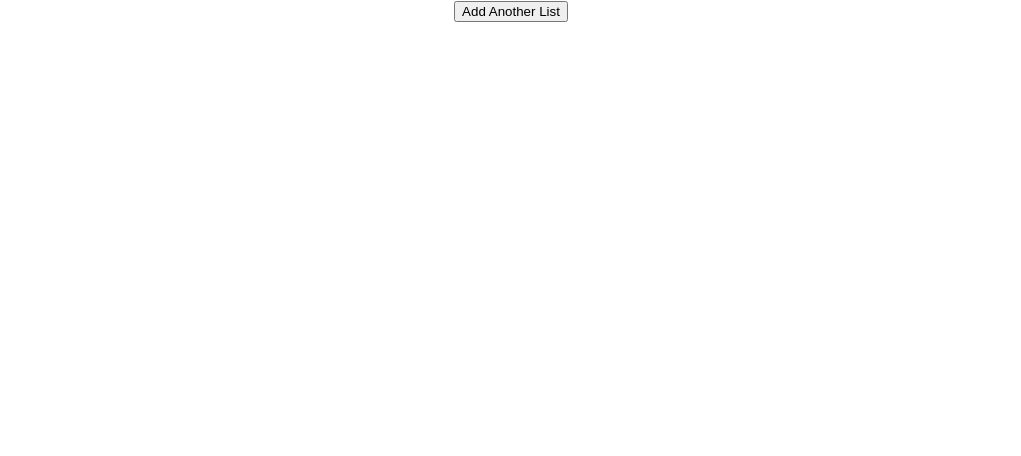
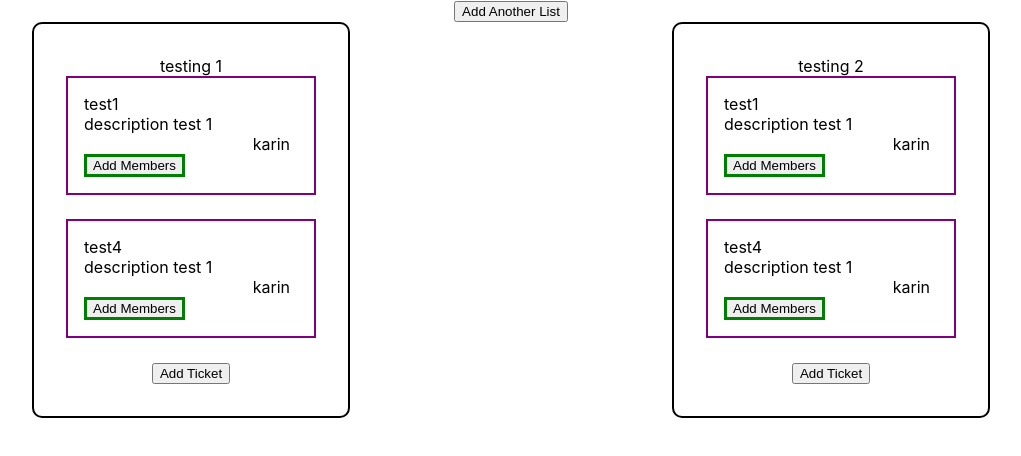
Before and after one commit to enigmatikme/kanban_board, a React (Create React App) app: page / in a window 1280 px wide. Shown: the top 456 px of the page, without its empty margins (129-1150 px from the left). Built offline with nearby package versions, Linux system fonts and the light colour scheme.

Commit message:
drag n drop working for individual lists, added react dnd package

```diff
--- a/package.json
+++ b/package.json
@@ -7,6 +7,7 @@
     "@testing-library/react": "^9.3.2",
     "@testing-library/user-event": "^7.1.2",
     "react": "^16.13.0",
+    "react-beautiful-dnd": "^13.0.0",
     "react-dom": "^16.13.0",
     "react-scripts": "3.4.0"
   },
--- a/src/App.js
+++ b/src/App.js
@@ -4,12 +4,20 @@ import './App.css';
 import List from './components/List';
 
 function App() {
-  const [lists, setLists] = useState([]);
+  const [lists, setLists] = useState([
+    {
+      listName: 'testing 1',
+      tickets: []
+    },
+    {
+      listName: "testing 2",
+      tickets: []
+    }
+  ]);
   const [showModal, toggleModal] = useState(false);
   const [listTitle, setListTitle] = useState('');
 
   const handleChange = (e) => {
-    // e.preventDefault();
     setListTitle(e.target.value);
   }
 
@@ -25,10 +33,6 @@ function App() {
     setListTitle('');
   }
 
-  const onDragOver = (e) => {
-    e.preventDefault();
-  }
-
   return (
     <div className="App">
       <button class="create_list_btn" onClick={() => toggleModal(!showModal)}>Add Another List</button>
@@ -42,7 +46,7 @@ function App() {
 
         {
           lists.map((list, i) => {
-            return <List onDragOver={e => onDragOver(e)} key={i} listName={list.listName} listIndex={i}/>
+            return <List setLists={setLists} key={i} listName={list.listName} currentListIndex={i} lists={lists} />
           })
         }
       </div>
--- a/src/components/List.jsx
+++ b/src/components/List.jsx
@@ -3,18 +3,24 @@ import Ticket from './Ticket';
 import Modal from './Modal';
 import users from './user';
 
-function List({listName, listIndex}) {
-  const [tickets, setTickets] = useState([{
-    title: 'test1',
-    description: 'description test 1',
-    assignedTo: ['karin'],
-  }]);
+function List({listName, currentListIndex, lists, setLists}) {
+  const [tickets, setTickets] = useState([
+    {
+      title: 'test1',
+      description: 'description test 1',
+      assignedTo: ['karin'],
+    },
+    {
+      title: 'test4',
+      description: 'description test 1',
+      assignedTo: ['karin'],
+    },
+  ]);
   const [showModal, toggleModal] = useState(false);
   const [draggedItem, setDraggedItem] = useState(null);
 
   const addTicket = (ticket) => {
     setTickets([...tickets, ticket])
-    console.log("TICKETS", tickets)
     toggleModal(!showModal);
   }
 
@@ -23,42 +29,98 @@ function List({listName, listIndex}) {
     let assignedUsers = tickets[ticketIndex].assignedTo;
 
     if (!assignedUsers.includes(userValue)) {
-      assignedUsers.push(userValue);
-      console.log("added user", assignedUsers);
+      let newArr = [...tickets];
+      newArr[ticketIndex].assignedTo.push(userValue);
+      setTickets(newArr);
     } else {
       console.log("you've already added this user")
     }
   }
 
   const handleDragStart = (e, index) => {
-    console.log("dragged index", index);
+    // console.log("dragged index", index);
     // e.dataTransfer.setData("text/plain",index)
+
+    e.dataTransfer.effectAllowed = "move";
+    e.dataTransfer.setData("text/html", e.target.parentElement);
+    e.dataTransfer.setData("text", e.target.id);
+    console.log("EVENT TARGET ID", e.target.id)
+    console.log("currentLISt INDEx, DRAGGED", e.target.parentNode.id)
+    e.dataTransfer.setDragImage(e.target.parentElement, 20, 20);
+
+    // console.log("DATA TRANSFERED ELEMENTS", e.target)
+
     setDraggedItem(tickets[index]);
     console.log("DRAGGED ITEM", draggedItem)
 
   }
 
+  const sortTickets = (e, targetIndex, i) => {
+    e.preventDefault();
+    if (draggedItem === tickets[i]) return null;
+
+      // const newOrder = tickets.filter(ticket => ticket !== draggedItem)
+      let newOrder = tickets.filter(ticket => ticket !== draggedItem)
+      newOrder.splice(i, 0, draggedItem);
+
+      setTickets(newOrder);
+
+
+  }
+
+  const findTargetIndex = async (e) => {
+    let targI = await e.target.parentNode.parentNode.id
+    return targI;
+  }
+
   const handleDragOver = (e, ticketIndex) => {
     e.preventDefault();
-    console.log("LIST NUMBER", listIndex)
-    if (draggedItem === tickets[ticketIndex]) return null;
-    const newOrder = tickets.filter(ticket => ticket !== draggedItem)
-    newOrder.splice(ticketIndex, 0, draggedItem);
-    setTickets(newOrder);
+    // console.log("DROPPED IT IN COLUMN", e.target.parentNode.parentNode.id)
+
+    // e.dataTransfer.dropEffect = "move";
+    // let targetIndex = e.target.parentNode.parentNode.id;
+    let targetIndex;
+    // findTargetIndex(e).then(targI => targetIndex = targI);
+    // let targetIndex = findTargetIndex(e);
+
+    // let tempData = e.dataTransfer.getData("text/html");
+    // console.log("GOTTEN DATA", JSON.stringify(tempData));
+
+    // console.log("LIST NUMBER", currentListIndex)
+    // let newList = [...lists];
+    // console.log("++++New list", newList[currentListIndex].tickets)
+
+    sortTickets(e, targetIndex, ticketIndex)
+    // newList[currentListIndex].tickets = tickets;
+    // setLists(newList)
   }
 
+  const handleDrop = (e) => {
+    let tempData = e.dataTransfer.getData("text/html");
+    // e.target.appendChild(document.getElementById(tempData));
+    console.log("DROPPED IT IN COLUMN", e.target.parentNode.parentNode.id)
+    let targetListIndex = e.target.parentNode.parentNode.id
+    // sortTickets(e, targetListIndex, ticketIndex)
+
+
+  }
+
+
   return (
-    <div className="list_wrapper">
+    <div className="list_wrapper droppable" onDrop={handleDrop}>
       <div> {listName} </div>
-      <div>
+      <div id={currentListIndex}>
       {
         tickets.map((ticket, i) => {
-          return <Ticket handleDragStart={handleDragStart} handleDragOver={handleDragOver} {...ticket} addUser={addUser} key={i} index={i} users={users}/>
+          return (
+          <div className="ticket-wrapper">
+            <Ticket handleDragStart={handleDragStart} handleDragOver={handleDragOver} {...ticket} addUser={addUser} key={i} index={i} users={users}/>
+          </div>)
         })
       }
+      </div>
       <Modal showModal={showModal} addTicket={addTicket}  />
       <button class="add_tix_btn" type="submit" onClick={() => toggleModal(!showModal)}>Add Ticket</button>
-      </div>
     </div>
   )
 }
--- a/src/components/Ticket.jsx
+++ b/src/components/Ticket.jsx
@@ -16,10 +16,15 @@ function Ticket({title, description, assignedTo, addUser, index, users, handleDr
   }
 
   return (
-    <div draggable onDragStart={e => handleDragStart(e, index)} onDragOver={e => handleDragOver(e, index)} className="ticket droppable">
+    <div id="chocolate" draggable onDragStart={e => handleDragStart(e, index)} onDragOver={e => handleDragOver(e, index)} className="ticket droppable">
       <div className="ticket_header">{title}</div>
-      <div>{description}</div>
-      <div>{assignedTo}</div>
+      <div> {description} </div>
+      <div className="assigned_users_wrapper">
+        { assignedTo && assignedTo.map(user => {
+          return <div className="assigned_user"> {user} </div>
+        })
+        }
+      </div>
       <button onClick={() => toggleModal(!showModal)}>Add Members</button>
       {
         showModal ?
--- a/src/index.css
+++ b/src/index.css
@@ -37,3 +37,13 @@ code {
 .ticket > button {
   border: 3px green solid;
 }
+
+.assigned_users_wrapper {
+  display: flex;
+  flex-direction: row;
+  justify-content: flex-end;
+}
+
+.assigned_user {
+  margin-right: 8px;
+}
```
Also changed, not shown: 1 other file (tests, documents, lock files or other folders).
